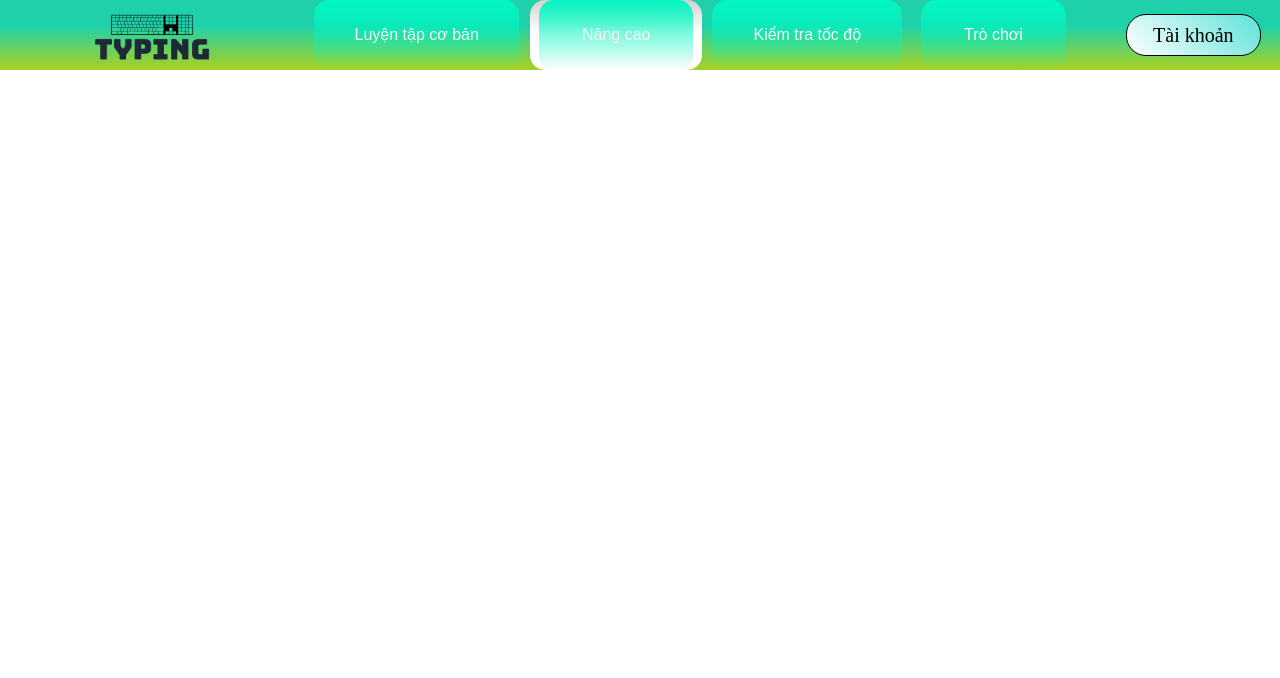
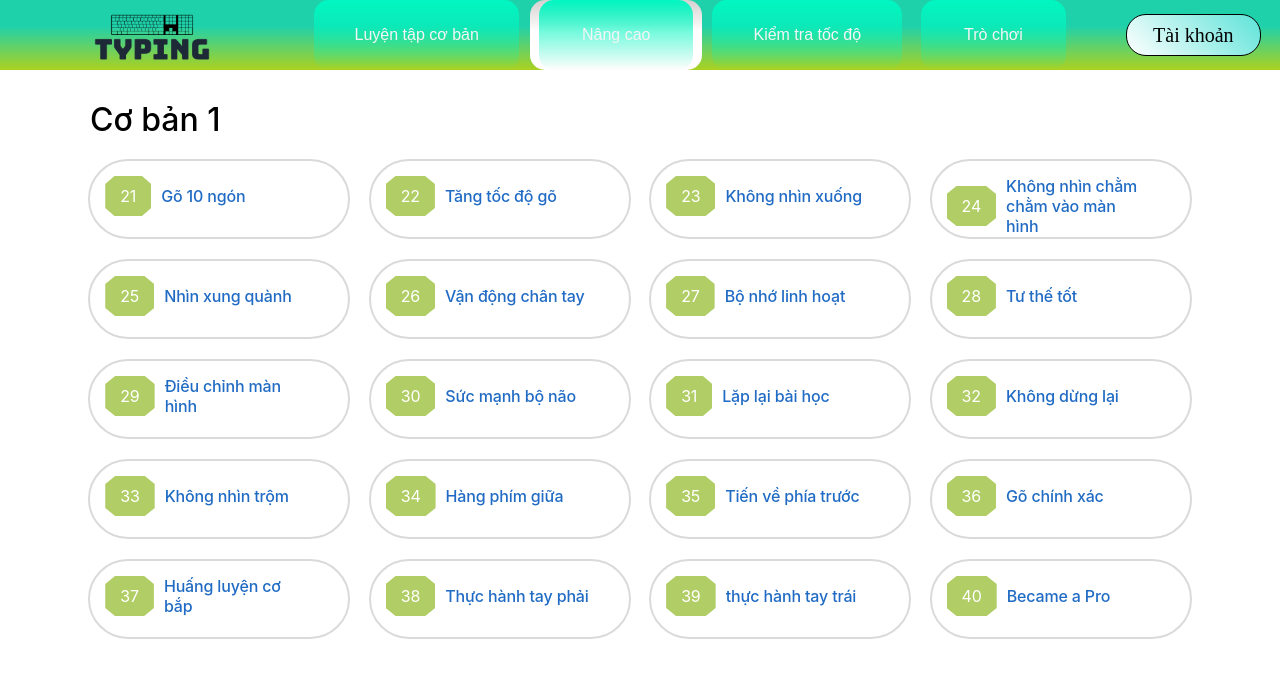
Before and after one commit to kun09-tker/web-bu, a PHP site: page /html/nangcao.html in a window 1280 px wide. Shown: the top 678 px of the page. Run offline with PHP 8.4, Linux system fonts and the light colour scheme.

Commit message:
bo sung nang cao

```diff
--- a/css/NutHang.css
+++ b/css/NutHang.css
@@ -25,6 +25,16 @@
     margin-right: 10px;
     padding: 10px 15px;
     background-color: #6574cd;
+    color: #fff;
+    font-family: -apple-system, BlinkMacSystemFont, 'Segoe UI', Roboto, Oxygen, Ubuntu, Cantarell, 'Open Sans', 'Helvetica Neue', sans-serif;
+    clip-path: polygon(20% 0%, 80% 0%, 100% 20%, 100% 80%, 80% 100%, 20% 100%, 0% 80%, 0% 20%);
+    z-index: -1;
+}
+.content-number-nc{
+    display: inline-block;
+    margin-right: 10px;
+    padding: 10px 15px;
+    background-color: #b1cd65;
     color: #fff;
     font-family: -apple-system, BlinkMacSystemFont, 'Segoe UI', Roboto, Oxygen, Ubuntu, Cantarell, 'Open Sans', 'Helvetica Neue', sans-serif;
     clip-path: polygon(20% 0%, 80% 0%, 100% 20%, 100% 80%, 80% 100%, 20% 100%, 0% 80%, 0% 20%);
--- a/html/nangcao.html
+++ b/html/nangcao.html
@@ -29,5 +29,130 @@
             </li>
         </ul>
     </div>
+    <div class="hangpg">
+        <div class="container">
+            <h1>Cơ bản 1</h1>
+            <div class="hangpg__card btn btn-white btn-animated">
+                <div class="hangpg__card-content">
+                    <span class="content-number-nc">21</span>
+                    <a href="" class="content-title">Gõ 10 ngón</a>
+                </div>
+            </div>
+            <div class="hangpg__card btn btn-white btn-animated">
+                <div class="hangpg__card-content">
+                    <span class="content-number-nc">22</span>
+                    <a href="" class="content-title">Tăng tốc độ gõ</a>
+                </div>
+            </div>
+            <div class="hangpg__card btn btn-white btn-animated">
+                <div class="hangpg__card-content">
+                    <span class="content-number-nc">23</span>
+                    <a href="" class="content-title">Không nhìn xuống</a>
+                </div>
+            </div>
+            <div class="hangpg__card btn btn-white btn-animated">
+                <div class="hangpg__card-content">
+                    <span class="content-number-nc">24</span>
+                    <a href="" class="content-title">Không nhìn chằm chằm vào màn hình</a>
+                </div>
+            </div>
+            <div class="hangpg__card btn btn-white btn-animated">
+                <div class="hangpg__card-content">
+                    <span class="content-number-nc">25</span>
+                    <a href="" class="content-title">Nhìn xung quành</a>
+                </div>
+            </div>
+            <div class="hangpg__card btn btn-white btn-animated">
+                <div class="hangpg__card-content">
+                    <span class="content-number-nc">26</span>
+                    <a href="" class="content-title">Vận động chân tay</a>
+                </div>
+            </div>
+            <div class="hangpg__card btn btn-white btn-animated">
+                <div class="hangpg__card-content">
+                    <span class="content-number-nc">27</span>
+                    <a href="" class="content-title">Bộ nhớ linh hoạt</a>
+                </div>
+            </div>
+            <div class="hangpg__card btn btn-white btn-animated">
+                <div class="hangpg__card-content">
+                    <span class="content-number-nc">28</span>
+                    <a href="" class="content-title">Tư thế tốt</a>
+                </div>
+            </div>
+            <div class="hangpg__card btn btn-white btn-animated">
+                <div class="hangpg__card-content">
+                    <span class="content-number-nc">29</span>
+                    <a href="" class="content-title">Điều chỉnh màn hình</a>
+                </div>
+            </div>
+            <div class="hangpg__card btn btn-white btn-animated">
+                <div class="hangpg__card-content">
+                    <span class="content-number-nc">30</span>
+                    <a href="" class="content-title">Sức mạnh bộ não</a>
+                </div>
+            </div>
+            <div class="hangpg__card btn btn-white btn-animated">
+                <div class="hangpg__card-content">
+                    <span class="content-number-nc">31</span>
+                    <a href="" class="content-title">Lặp lại bài học</a>
+                </div>
+            </div>
+            <div class="hangpg__card btn btn-white btn-animated">
+                <div class="hangpg__card-content">
+                    <span class="content-number-nc">32</span>
+                    <a href="" class="content-title">Không dừng lại</a>
+                </div>
+            </div>
+            <div class="hangpg__card btn btn-white btn-animated">
+                <div class="hangpg__card-content">
+                    <span class="content-number-nc">33</span>
+                    <a href="" class="content-title">Không nhìn trộm</a>
+                </div>
+            </div>
+            <div class="hangpg__card btn btn-white btn-animated">
+                <div class="hangpg__card-content">
+                    <span class="content-number-nc">34</span>
+                    <a href="" class="content-title">Hàng phím giữa</a>
+                </div>
+            </div>
+            <div class="hangpg__card btn btn-white btn-animated">
+                <div class="hangpg__card-content">
+                    <span class="content-number-nc">35</span>
+                    <a href="" class="content-title">Tiến về phía trước</a>
+                </div>
+            </div>
+            <div class="hangpg__card btn btn-white btn-animated">
+                <div class="hangpg__card-content">
+                    <span class="content-number-nc">36</span>
+                    <a href="" class="content-title">Gõ chính xác</a>
+                </div>
+            </div>
+            <div class="hangpg__card btn btn-white btn-animated">
+                <div class="hangpg__card-content">
+                    <span class="content-number-nc">37</span>
+                    <a href="" class="content-title">Huấng luyện cơ bắp</a>
+                </div>
+            </div>
+            <div class="hangpg__card btn btn-white btn-animated">
+                <div class="hangpg__card-content">
+                    <span class="content-number-nc">38</span>
+                    <a href="" class="content-title">Thực hành tay phải</a>
+                </div>
+            </div>
+            <div class="hangpg__card btn btn-white btn-animated">
+                <div class="hangpg__card-content">
+                    <span class="content-number-nc">39</span>
+                    <a href="" class="content-title">thực hành tay trái</a>
+                </div>
+            </div>
+            <div class="hangpg__card btn btn-white btn-animated">
+                <div class="hangpg__card-content">
+                    <span class="content-number-nc">40</span>
+                    <a href="" class="content-title">Became a Pro</a>
+                </div>
+            </div>
+        </div>
+    </div>
 </body>
 </html>
```
